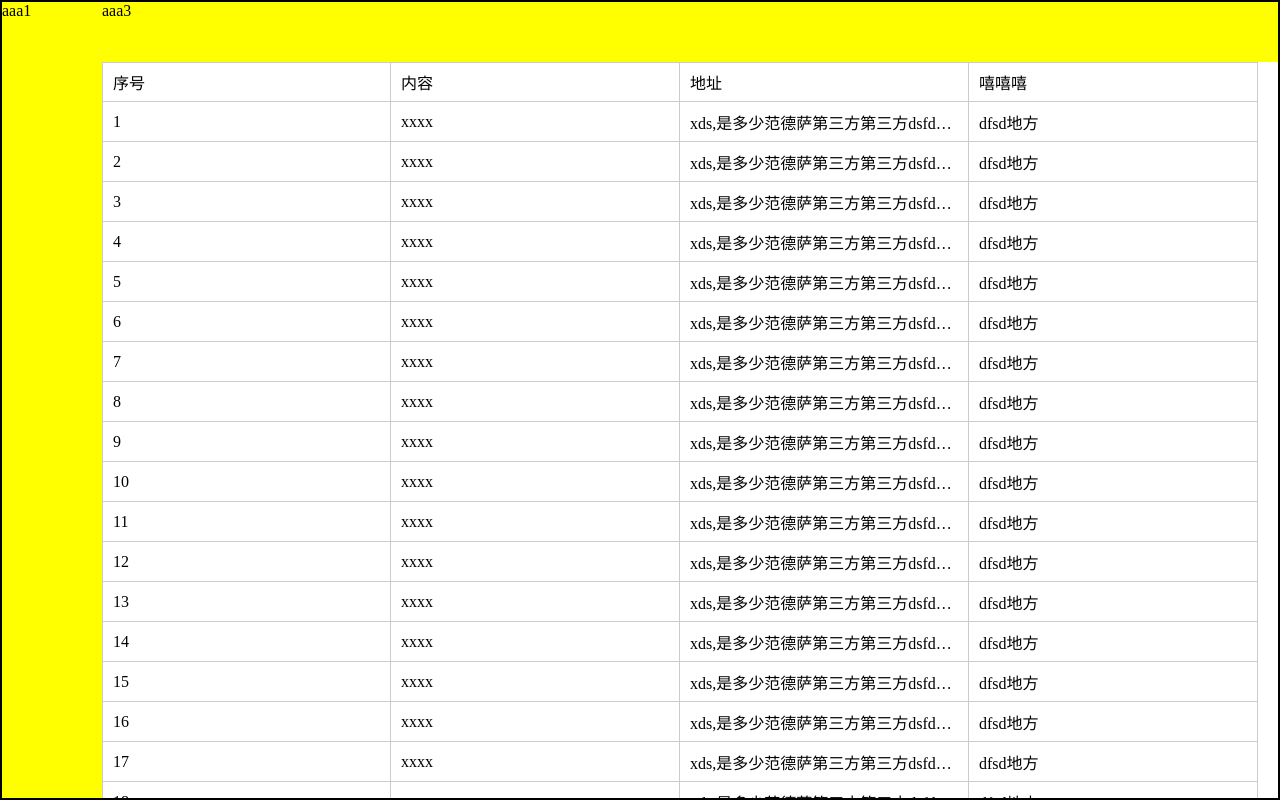
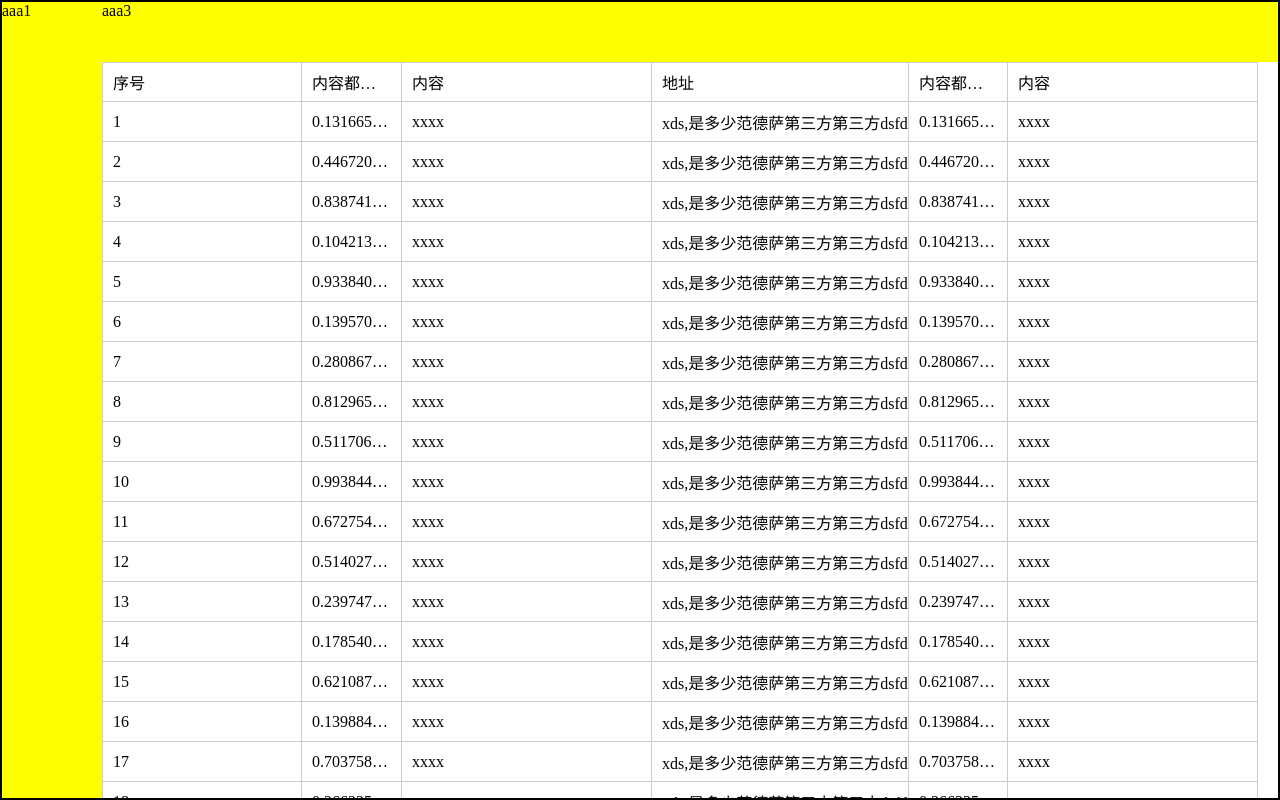
Before and after one commit to ImCccc/virtual-list, a React (Vite) app: page / in a window 1280 px wide. Built offline with nearby package versions, Linux system fonts and the light colour scheme.

Commit message:
sfdsfdsf

```diff
--- a/src/components/VirtualList/index.css
+++ b/src/components/VirtualList/index.css
@@ -20,14 +20,10 @@
   flex-grow: 1;
 }
 
-.fixed {
-  overflow: hidden;
-  height: calc(100%) ;
+.table-fixed {
   position: absolute;
   top: 0;
-  left: 0;
   z-index: 2;
-  background: #fff;
 }
 
 .col {
@@ -49,6 +45,7 @@
   min-width: 60px;
   display: flex;
   align-items: center;
+  background-color: #fff;
   border-right: 1px solid #ccc;
   border-bottom: 1px solid #ccc;
 }
@@ -61,21 +58,15 @@
 
 
 
-
-.fix-scroll {
-  width: 30px;
-  flex-shrink: 0;
-}
-
 .scroll-x {
   overflow-y: hidden;
   overflow-x: auto;
 }
 
 .scroll-y {
+  z-index: 5;
+  height: 100%;
+  flex-shrink: 0;
   display: flex;
   overflow: auto;
-  width: 20px;
-  height: 100%;
-  flex-shrink: 0;
 }
--- a/src/components/VirtualList/index.tsx
+++ b/src/components/VirtualList/index.tsx
@@ -1,5 +1,4 @@
-/* eslint-disable @typescript-eslint/no-explicit-any */
-import { useMemo, useRef, useState } from "react";
+import { useEffect, useMemo, useRef, useState } from "react";
 import "./index.css";
 
 export type ColumnProps = {
@@ -7,6 +6,7 @@ export type ColumnProps = {
   title: string;
   width?: number;
   rowKey?: string;
+  fixed?: "left" | "right" | true;
 };
 
 export type TableProps = {
@@ -28,37 +28,49 @@ const getList = (conunt: number) => {
 };
 
 const column: ColumnProps[] = [
-  { width: 200, title: "序号", key: "index" },
-  // { width: 100, title: "内容都是开发", key: "id" },
-  { width: 200, title: "内容", key: "name" },
-  { width: 200, title: "地址", key: "address" },
+  { width: 200, fixed: true, title: "序号", key: "index" },
+  { width: 100, fixed: "right", title: "内容都是开发", key: "id" },
+  { width: 250, fixed: "right", title: "内容", key: "name" },
+  { width: 600, title: "地址", key: "address" },
   { width: 200, title: "嘻嘻嘻", key: "content" },
 ];
 
 const list = getList(500);
-
 const itemHeight = 40;
 const tableHeight = undefined;
 const tableWidth = undefined;
-const showItemLength = 20;
 const rowKey = "id";
+const showLength = 20;
+const scrollWidth = 20;
 
 let scrollTop = 0;
 
 const Comp: React.FC = () => {
-  const listRef = useRef<any>();
   const scrollRef = useRef<any>();
-
+  const contentRef = useRef<any>();
   // 显示多少条数据
-  const [showData, setShowData] = useState(list.slice(0, showItemLength));
+  const [showData, setShowData] = useState<any[]>([]);
   // 虚拟滚动高度
   const scrollHeight = useMemo(() => list.length * itemHeight, []);
+  // 固定的列
+  const fixedColumn = useMemo(() => {
+    return {
+      left: column.filter((col) => col.fixed === "left" || col.fixed === true),
+      right: column.filter((col) => col.fixed === "right"),
+    };
+  }, []);
+
+  const [contentHeight, setContentHeight] = useState(0);
+  useEffect(() => {
+    setShowData(list.slice(0, showLength));
+    setTimeout(() => setContentHeight(contentRef.current.clientHeight), 100);
+  }, []);
 
   // 滚动Y轴
   const onScrollY = (e: React.UIEvent<HTMLDivElement>) => {
     scrollTop = e.currentTarget.scrollTop;
     const start = Math.round(scrollTop / itemHeight);
-    const newShowData = list.slice(start, start + showItemLength);
+    const newShowData = list.slice(start, start + showLength);
     setShowData(newShowData);
   };
 
@@ -76,27 +88,10 @@ const Comp: React.FC = () => {
       : { width: tableWidth, flexGrow: 1 };
   }, []);
 
-  return (
-    <div className="container" style={containerStyle}>
-      {/* 固定在左侧的列 */}
-      {/* <div className="fixed" onWheel={onWheel}>
-          {showData.map((item, index) => (
-            <div
-              key={index}
-              className="col"
-              style={{ height: itemHeight, lineHeight: `${itemHeight}px` }}
-            >
-              <div className="col-cell" style={{ width: 200 }}>
-                {item}
-              </div>
-            </div>
-          ))}
-        </div> */}
-
-      <div ref={listRef} onWheel={onWheel} className="table-content scroll-x">
-        {/* 表头 */}
+  // 获取表头
+  const getTableHeader = (_cols: ColumnProps[]) => (
     <div className="col" style={{ height: itemHeight }}>
-          {column.map((col, index) => (
+      {_cols.map((col, index) => (
         <div
           className="col-cell"
           key={col.key || index}
@@ -106,14 +101,18 @@ const Comp: React.FC = () => {
         </div>
       ))}
     </div>
-        {/* 数据 */}
+  );
+
+  // 获取列
+  const getTableColumn = (_cols: ColumnProps[]) => (
+    <>
       {showData.map((item: any, index) => (
         <div
           className="col"
           key={item[rowKey] || index}
           style={{ height: itemHeight }}
         >
-            {column.map((col, index) => (
+          {_cols.map((col, index) => (
             <div
               className="col-cell"
               key={col.key || index}
@@ -124,10 +123,48 @@ const Comp: React.FC = () => {
           ))}
         </div>
       ))}
+    </>
+  );
+
+  const getFixedCol = (_column: ColumnProps[], fixed: ColumnProps["fixed"]) => {
+    return (
+      <div
+        onWheel={onWheel}
+        className="table-content table-fixed"
+        style={
+          fixed === "right"
+            ? { height: contentHeight, right: scrollWidth }
+            : { height: contentHeight, left: 0 }
+        }
+      >
+        {getTableHeader(_column)}
+        {getTableColumn(_column)}
+      </div>
+    );
+  };
+
+  return (
+    <div className="container" style={containerStyle}>
+      {/* 固定的列 */}
+      {getFixedCol(fixedColumn.left, "left")}
+      {getFixedCol(fixedColumn.right, "right")}
+      {/* 其他列 */}
+      <div
+        ref={contentRef}
+        onWheel={onWheel}
+        className="table-content scroll-x"
+      >
+        {getTableHeader(column)}
+        {getTableColumn(column)}
       </div>
       {/* 滚动条Y */}
-      <div ref={scrollRef} className="scroll-y" onScroll={onScrollY}>
-        <div style={{ height: scrollHeight + itemHeight }}></div>
+      <div
+        ref={scrollRef}
+        className="scroll-y"
+        onScroll={onScrollY}
+        style={{ width: scrollWidth }}
+      >
+        <div style={{ height: scrollHeight + itemHeight + 20 }}></div>
       </div>
     </div>
   );
```
Also changed, not shown: .eslintrc.cjs. Lines whose indentation alone changed are shown as unchanged.
